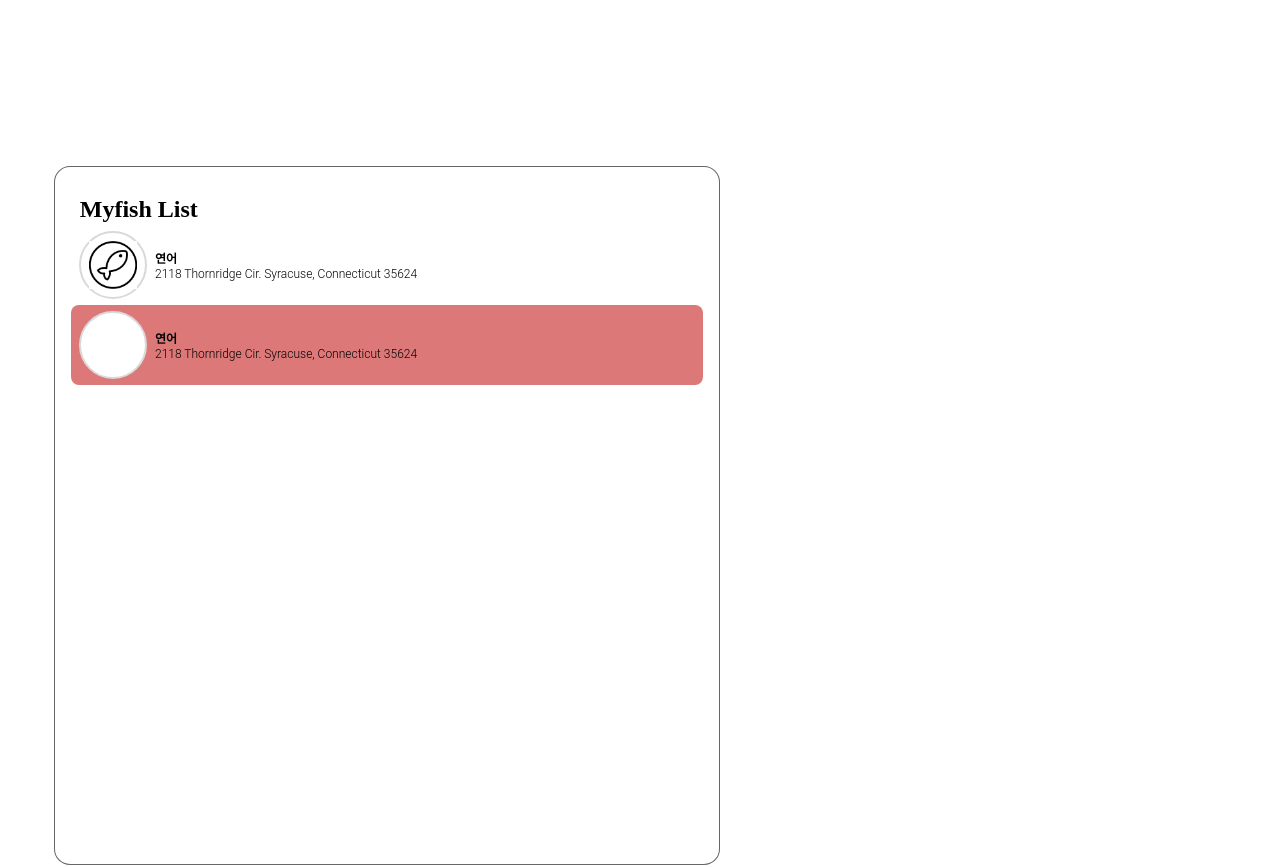
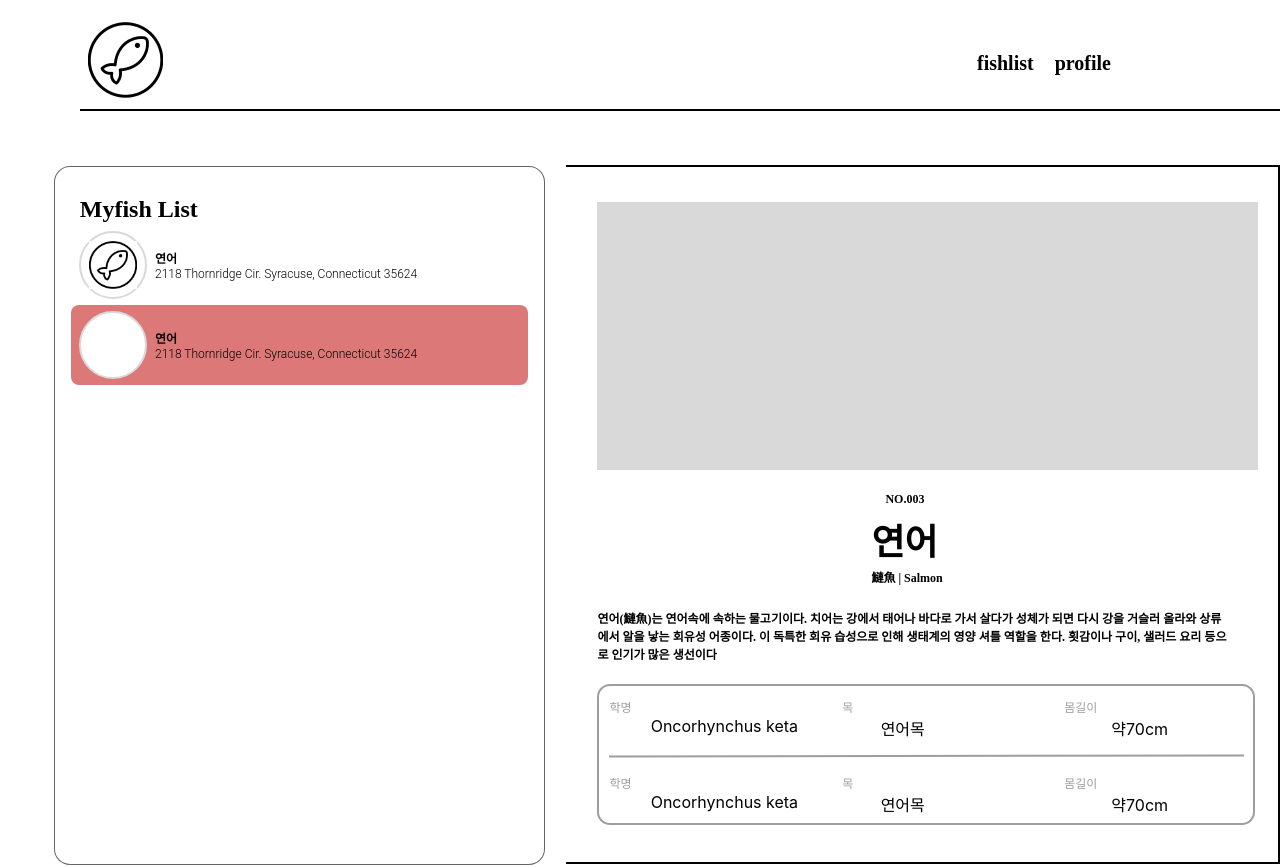
Before and after one commit to 2022SVBootcamp-Team-I/FishyFish, a React (Create React App) app in the folder frontend/: page / in a window 1280 px wide. Shown: the top 867 px of the page. Built offline with nearby package versions, Linux system fonts and the light colour scheme.

Commit message:
Update App.tsx

```diff
--- a/frontend/src/App.tsx
+++ b/frontend/src/App.tsx
@@ -3,17 +3,20 @@
 import { BrowserRouter as Router, Routes, Route } from "react-router-dom";
 import NaviBar from "./components/NaviBar";
 import Home from "./pages/Home";
-import Login from "./components/Login/Login";
-import Register from "./components/Register/Register";
+import Login from "./pages/Login/Login";
+import Register from "./pages/Register/Register";
+import Upload from "./pages/Upload"
 
 
 function App() {
+  console.log(window.location.pathname);
   return (
     <div className="App">
-    {/*<NaviBar />*/}
+      { (window.location.pathname === "/Login" || window.location.pathname === "/login" || window.location.pathname === "/Register" || window.location.pathname === "/register") ? null : <NaviBar /> }
       <Router>
         <Routes>
           <Route path="/" element={<Home />} />
+          <Route path="/upload" element={<Upload />} />
           <Route path="/login" element={<Login />} />
           <Route path="/register" element={<Register />} />
         </Routes>
```
